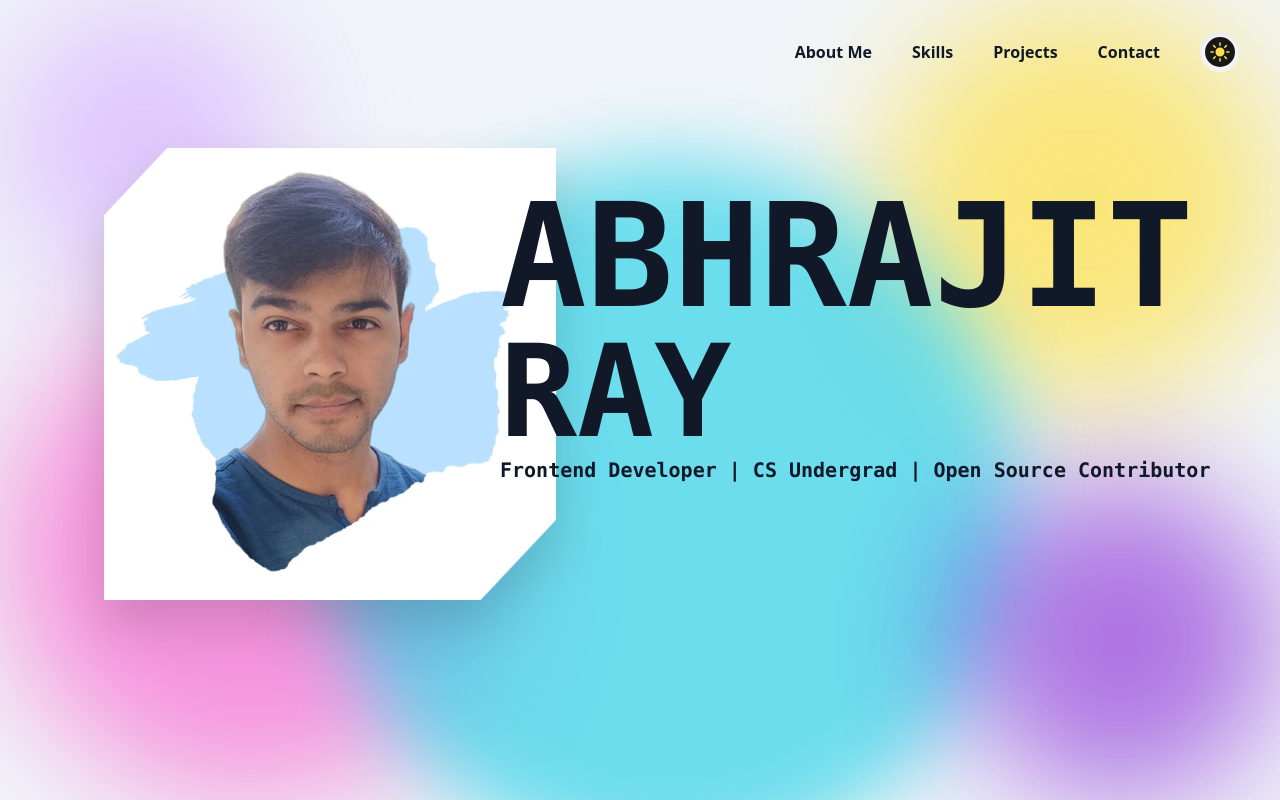
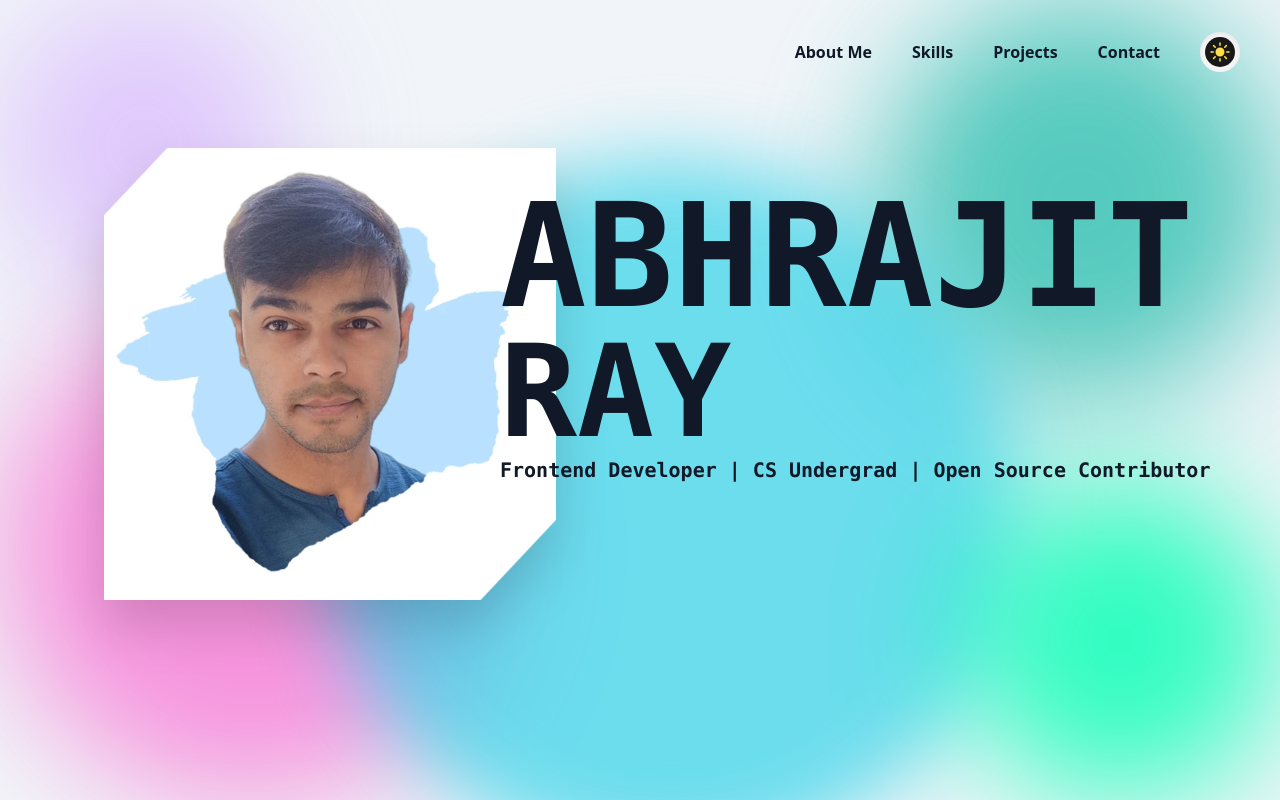
Before and after one commit to abhrajitray77/portfolio-main, a Next.js app: page / in a window 1280 px wide. Shown: the top 800 px of the page. Built offline with nearby package versions, Linux system fonts and the light colour scheme.

Commit message:
anim performance improvements

```diff
--- a/app/globals.css
+++ b/app/globals.css
@@ -32,12 +32,7 @@
     }
     /*for background blobs */
 
-    .animation-delay-1000 {
-        animation-delay: 1s;
-    }
-    .animation-delay-2000 {
-        animation-delay: 2s;
-    }
+
     .animation-delay-4000 {
         animation-delay: 4s;
     }
@@ -45,56 +40,4 @@
         animation-delay: 7s;
     }
 
-    .special-blob {
-        animation: special-blob 15s infinite;
-
-    }
-    @keyframes special-blob {
-        0% {
-            transform: translate(0px, 0px) scale(1);
-        }
-        33% {
-            transform: translate(200px, 70px) scale(1.1);
-        }
-        50% {
-            transform: translate(100px, 50px) scale(0.9);
-        }
-        60% {
-            transform: translate(-100px, 20px) scale(0.9);
-        }
-        76% {
-            transform: translate(-320px, 10px) scale(0.9);
-        }
-        86% {
-            transform: translate(-100px, 40px) scale(0.9);
-        }
-        100% {
-            transform: tranlate(0px, 0px) scale(1);
-        }
-    }
-
-    .color-blob {
-        animation: color-blob 7s infinite;
-    }
-    @keyframes color-blob {
-        0% {
-            transform: translate(0px, 0px) scale(1);
-        }
-        33% {
-            transform: translate(30px, -50px) scale(1.1);
-        }
-        50% {
-            transform: translate(70px, 50px) scale(1.3);
-            background-color: rgba(0, 255, 255, 0.767);
-
-        }
-        66% {
-            transform: translate(-20px, 20px) scale(0.9);
-        }
-        100% {
-            transform: tranlate(0px, 0px) scale(1);
-        }
-    }
-
-
 }
--- a/app/page.tsx
+++ b/app/page.tsx
@@ -36,11 +36,11 @@ export default function Home() {
 
           <div
             className="fixed -z-50 top-0 left-0 w-72 h-72 bg-purple-300
-        rounded-full blur-3xl opacity-70 md:animate-blob"
+        rounded-full blur-3xl opacity-70 "
           ></div>
           <div
-            className="fixed -z-50 top-0 right-0 w-[400px] h-[400px] bg-yellow-300
-          rounded-full  blur-3xl opacity-70 md:animate-blob animation-delay-2000"
+            className="fixed -z-50 top-0 right-0 w-[400px] h-[400px] bg-teal-500
+          rounded-full  blur-3xl opacity-70"
           ></div>
           <div
             className="fixed bottom-0 left-0 -z-50 w-[500px] h-[500px] bg-[#ff00b391]
@@ -49,11 +49,11 @@ export default function Home() {
           <div
             className="fixed -z-50 -inset-y-0 w-[500px] h-[500px] md:w-[700px] md:h-[700px]
         bg-[#29d1e7f1] dark:bg-[#7300d1a8] top-40 left-80 right-80 bottom-80
-        rounded-full blur-2xl opacity-70 md:special-blob animation-delay-4000"
+        rounded-full blur-2xl opacity-70 md:animate-special_blob animation-delay-4000"
           ></div>
           <div
-            className="fixed -z-50 right-0 bottom-0 w-80 h-80 bg-[#7300d1a8]
-          rounded-full blur-3xl opacity-80 md:color-blob animation-delay-1000"
+            className="fixed -z-50 right-0 bottom-0 w-80 h-80 dark:bg-[#00aeff] bg-[#00ffb3]
+          rounded-full blur-3xl opacity-80"
           ></div>
 
       <section className="h-auto w-auto">
--- a/tailwind.config.js
+++ b/tailwind.config.js
@@ -1,6 +1,6 @@
 /** @type {import('tailwindcss').Config} */
 module.exports = {
-  darkMode: 'class',
+  darkMode: "class",
   content: [
     "./app/**/*.{js,ts,jsx,tsx}",
     "./pages/**/*.{js,ts,jsx,tsx}",
@@ -9,28 +9,31 @@ module.exports = {
   theme: {
     extend: {
       animation: {
-        blob: "blob 5s infinite",
+        special_blob: "special_blob 6s infinite ease-in-out",
       },
       keyframes: {
-        blob: {
-          "0%": {
-            transform: "translate(0px, 0px) scale(1)",
+        special_blob:{
+        "33%": {
+            transform: "translate(200px, 0px) scale(1.3)",
         },
-          "33%": {
-            transform: "translate(30px, -50px) scale(1.1)",
+        "50%": {
+            transform: "translate(120px, 50px) scale(1.1)",
         },
-          "66%": {
-            transform: "translate(-20px, 20px) scale(0.9)",
+        "60%": {
+            transform: "translate(-100px, 20px) scale(1.0)",
         },
-          "100%": {
-            transform: "tranlate(0px, 0px) scale(1)",
+        "76%": {
+            transform: "translate(-320px, 10px) scale(0.9)",
         },
+        "86%": {
+            transform: "translate(-100px, 40px) scale(0.9)",
         },
+        }
       },
     },
   },
   plugins: [
     // ...
-       require('tailwind-scrollbar')({ nocompatible: true }),
+    require("tailwind-scrollbar")({ nocompatible: true }),
   ],
-}
+};
```
Lines whose indentation alone changed are shown as unchanged.
